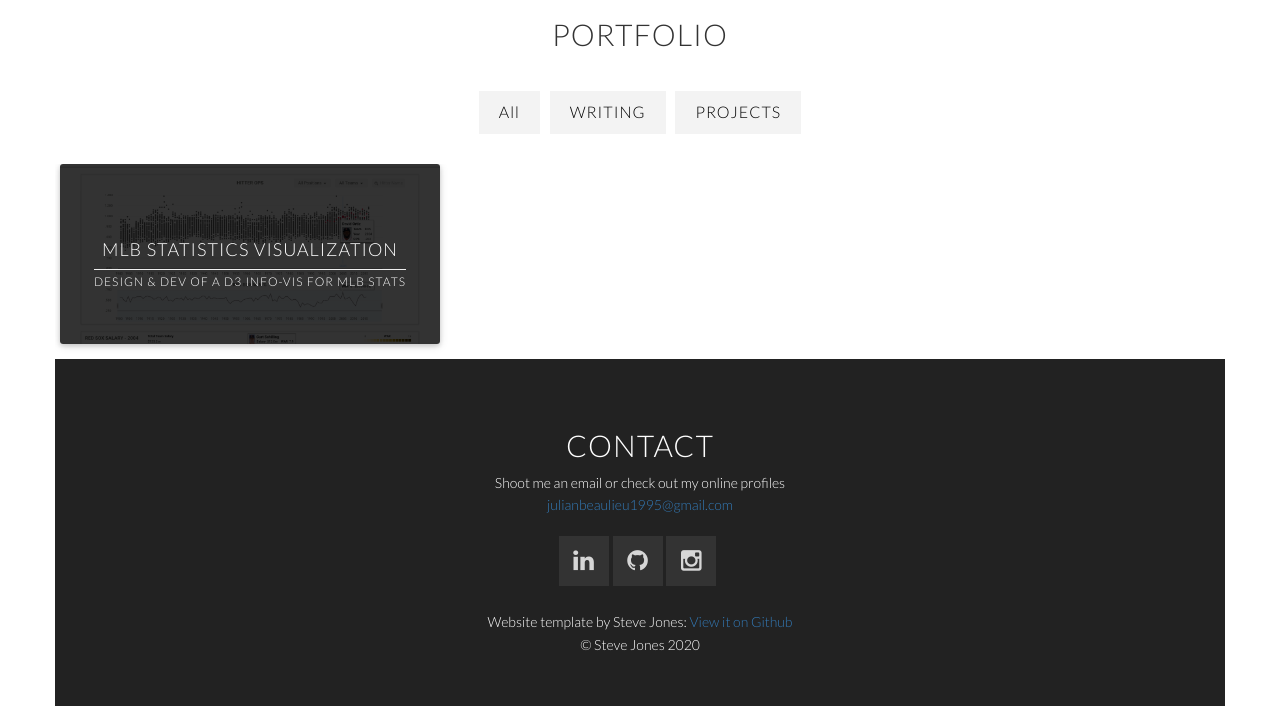
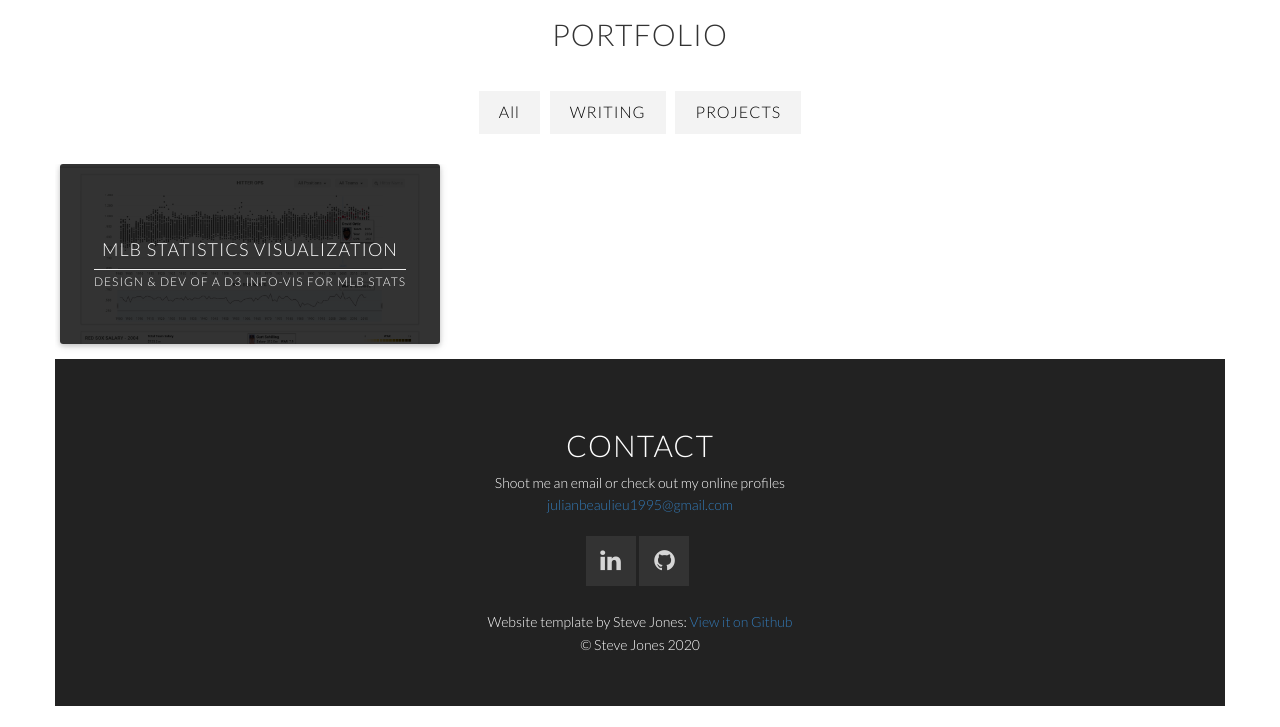
Before and after one commit to JulianBeaulieu/julianbeaulieu.github.io, a plain HTML site: page index.html in a window 1280 px wide. Shown: the part 1232-1959 px from the top of the page. Drawn offline with Linux system fonts and the light colour scheme; some packages are replaced by stand-ins of ours.

Commit message:
changed links to outside resources

```diff
--- a/index.html
+++ b/index.html
@@ -88,7 +88,7 @@
   <section id="intro" class="intro text-center">
     <div class="overlay">
       <div class="intro-content">
-        <h1 class="brand-heading animated fadeInDown delay-05s">Steve Jones</h1>
+        <h1 class="brand-heading animated fadeInDown delay-05s">Julian Beaulieu</h1>
         <div class="picture hasPulse" id=picture></div>
         <p class="intro-text animated fadeIn delay-2s">I'm a Computer Science student, technical team lead, developer, and researcher</p>
       </div>
@@ -168,15 +168,15 @@
               <!-- <h3>Other places you can find me</h3> -->
               <ul class="list-inline banner-social-buttons animated fadeIn">
                 <!-- LinkedIn Button -->
-                <li><a id="linkedin" href="https://www.linkedin.com/in/stevejones0" target="_blank"><i class="fa fa-linkedin"></i></a></li>
+                <li><a id="linkedin" href="http://www.linkedin.com/in/julianbeaulieu" target="_blank"><i class="fa fa-linkedin"></i></a></li>
                 <!-- Twitter Button -->
                 <!-- <li><a id="twitter" href="https://twitter.com/_Steve_Jones" target="_blank"><i class="fa fa-twitter"></i></a></li> -->
                 <!-- GitHub Button -->
-                <li><a id="github" href="https://github.com/Steve-Jones" target="_blank"><i class="fa fa-github"></i></a></li>
+                <li><a id="github" href="https://github.com/JulianBeaulieu" target="_blank"><i class="fa fa-github"></i></a></li>
                 <!-- Codepen Button -->
                 <!-- <li><a id="codepen" href="http://codepen.io/Steve-Jones/" target="_blank"><i class="fa fa-codepen"></i></a></li> -->
                 <!-- Instagram Button -->
-                <li><a id="instagram" href="https://instagram.com/steve_jones_/" target="_blank"><i class="fa fa-instagram"></i></a></li>
+                <!-- <li><a id="instagram" href="https://instagram.com/lorenz_of_bavaria/" target="_blank"><i class="fa fa-instagram"></i></a></li> -->
               </ul>
             </div>
           </div>
```
